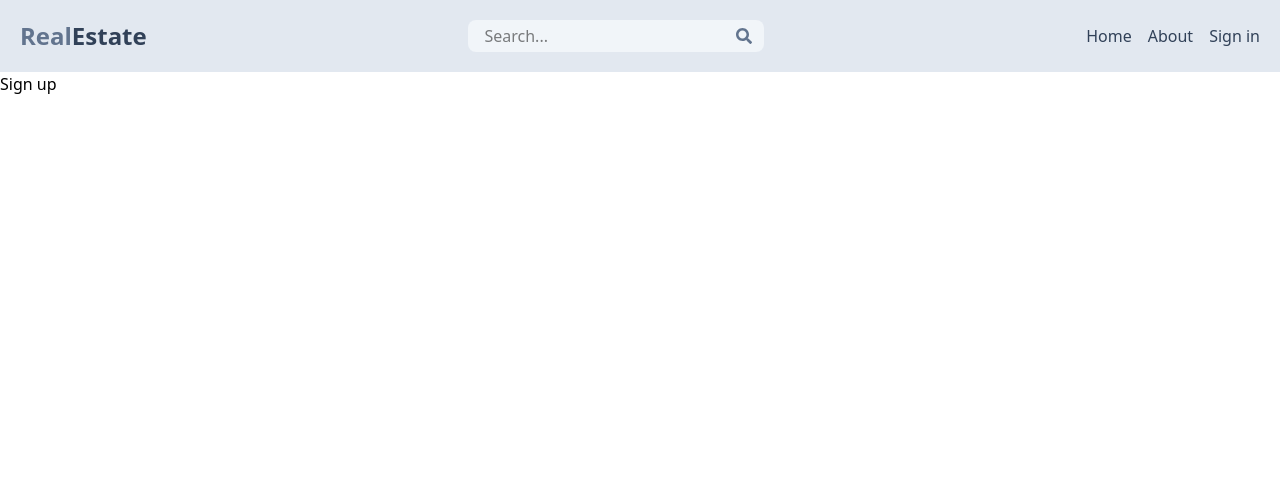
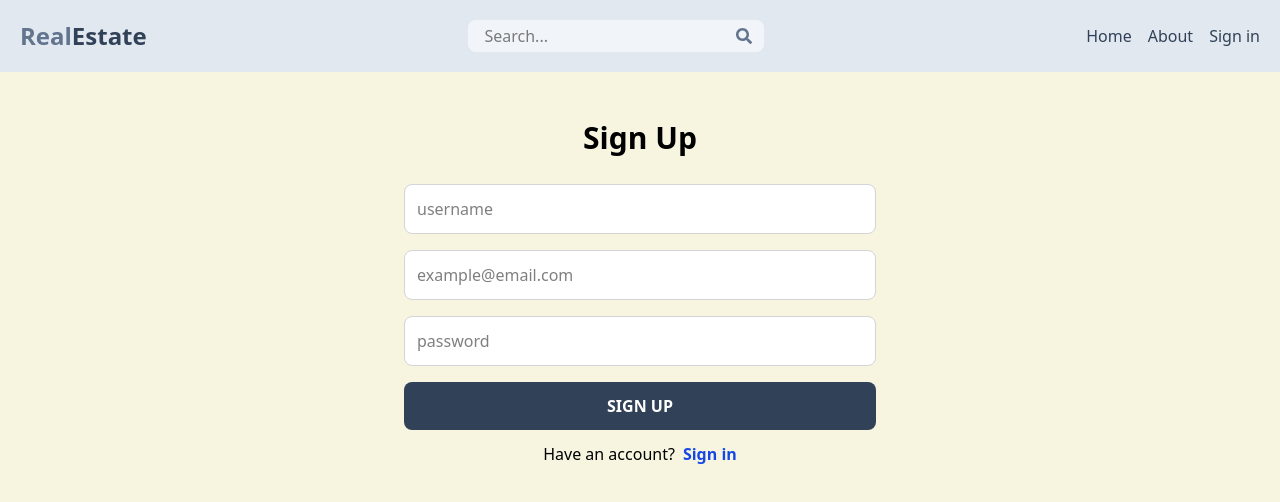
Before and after one commit to deepanshurwt06/RealEstate, a React (Vite) app in the folder client/: page /sign-up in a window 1280 px wide. Shown: the top 502 px of the page. Built offline with nearby package versions, Linux system fonts and the light colour scheme.

Commit message:
build a sign up page

```diff
--- a/client/src/index.css
+++ b/client/src/index.css
@@ -1 +1,5 @@
 @import "tailwindcss";
+
+body{
+    background:#f3f0ce9f;
+}
--- a/client/src/pages/Signup.jsx
+++ b/client/src/pages/Signup.jsx
@@ -1,5 +1,25 @@
+import { Link } from 'react-router-dom'
+
 export default function Signup() {
     return (
-        <div>Sign up</div>
+       <div className="p-5 max-w-lg mx-auto">
+        <h1 className="text-3xl font-semibold my-7 text-center">Sign Up</h1>
+        <form className="flex flex-col gap-4">
+            <input className="border bg-white border-zinc-300 p-3 rounded-lg " type="text" placeholder="username"
+            id="username"/>
+             <input className="border bg-white border-zinc-300 p-3 rounded-lg " type="email" placeholder="example@email.com"
+            id="email"/>
+             <input className="border bg-white border-zinc-300 p-3 rounded-lg " type="password" placeholder="password"
+            id="password"/>
+            <button className="bg-slate-700 text-white p-3 rounded-lg font-semibold uppercase hover:opacity-95 disabled:opacity-80">Sign Up</button>
+
+        </form>
+        <div className='flex gap-2 py-3 justify-center'>
+            <p className='font-medium'>Have an account?</p>
+            <Link to={'/sign-in'}>
+               <span className='text-blue-700 font-semibold'>Sign in</span>
+            </Link>
+        </div>
+       </div>
     )
 }
```
